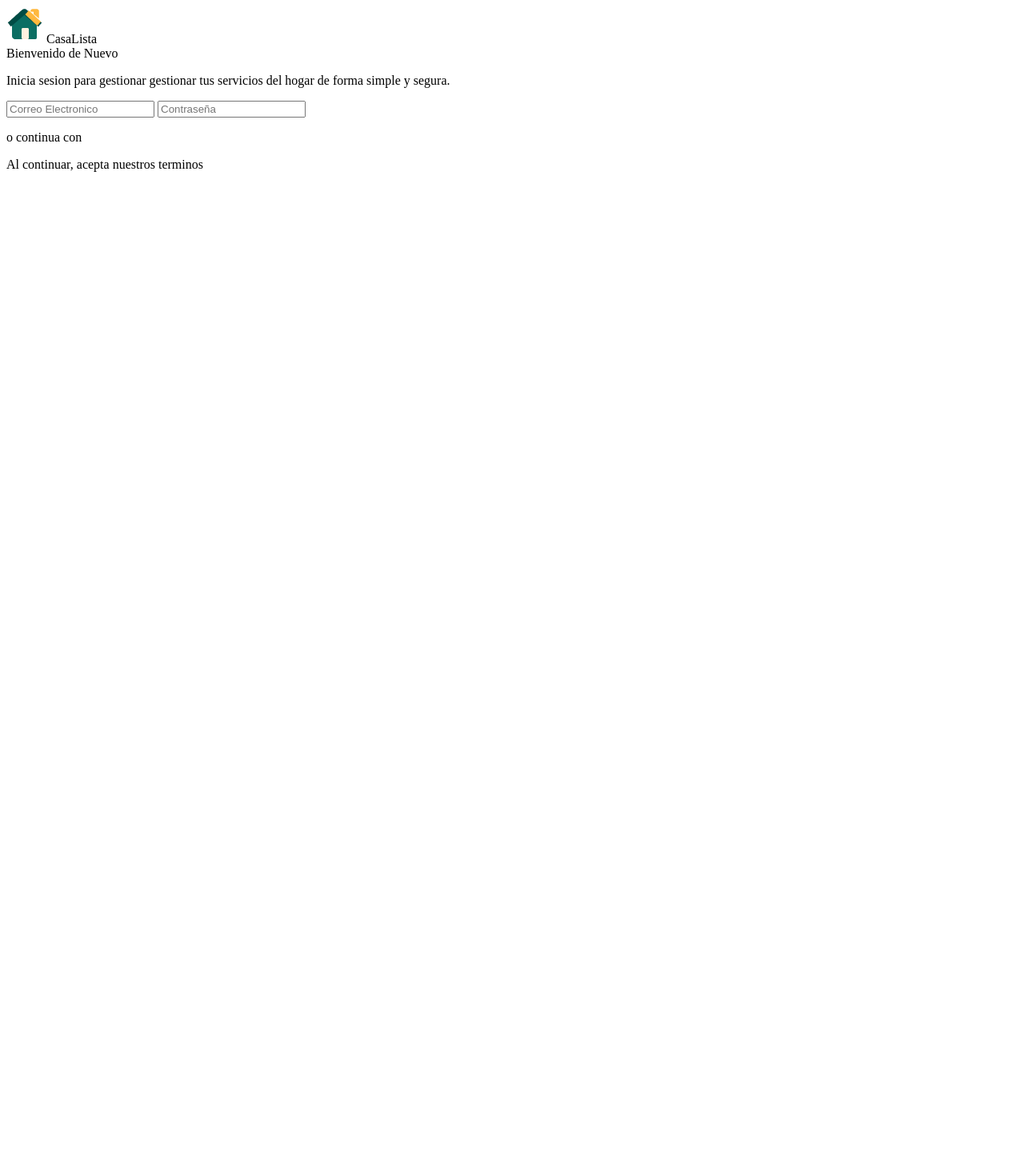
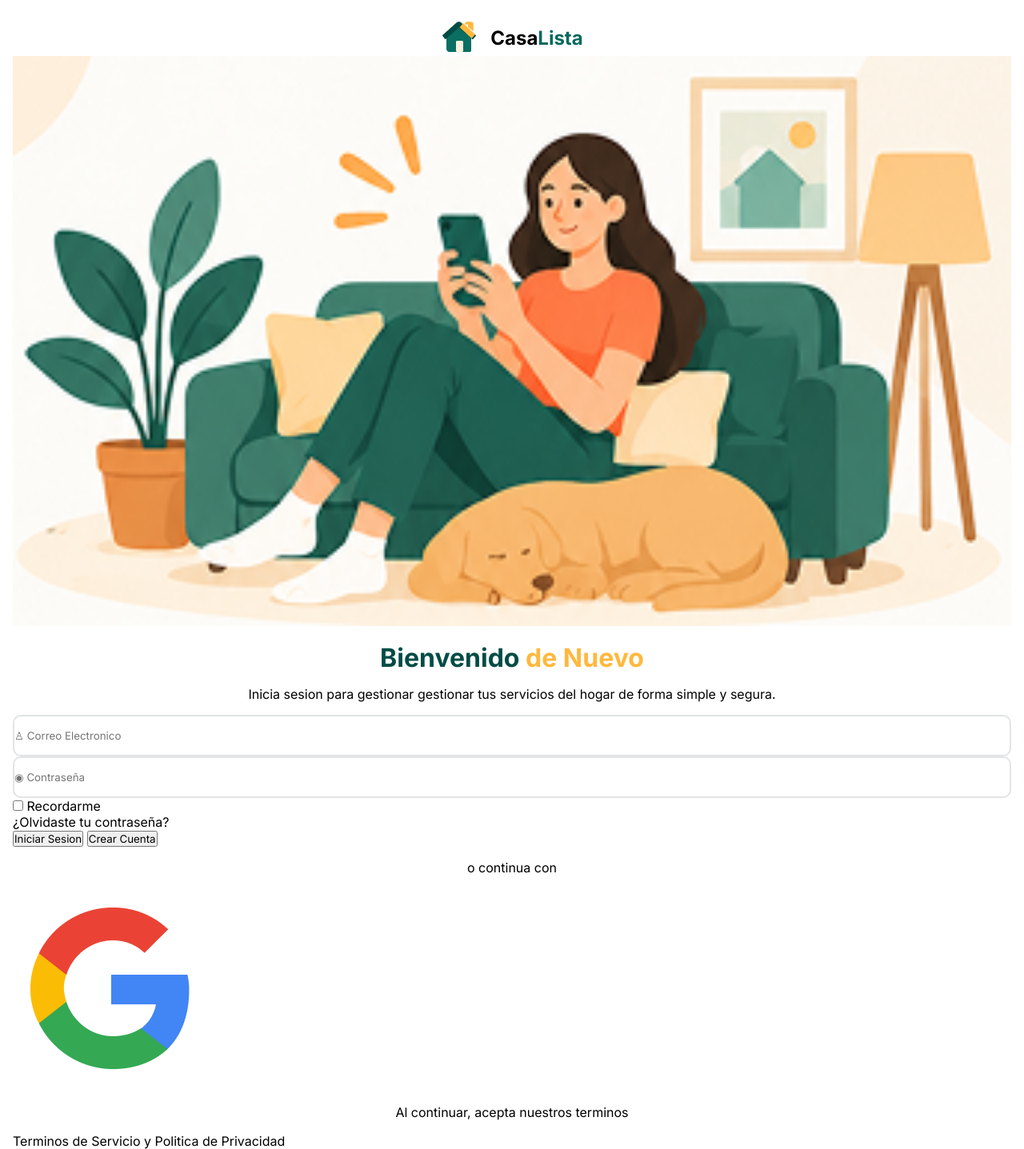
Before and after one commit to dieselLCS/CasaListaIHC, a plain HTML site: page Plataforma/auth/IniciarSesion.html in a window 1280 px wide. Shown: the whole page at 80% size. Before the commit the page ends 800 px from the top, so only its background shows below. Drawn offline with Linux system fonts and the light colour scheme.

Commit message:
buen avance

```diff
--- /dev/null
+++ b/Plataforma/auth/IniciarSesion.css
@@ -0,0 +1,59 @@
+*{
+    margin: 0;
+    padding: 0;
+    box-sizing: border-box;
+    font-family: "Inter", sans-serif;
+}
+.Section1{
+    padding: 0rem 1rem;
+}
+.Contenedor1Section1{
+    display: flex;
+    align-items: center;
+    justify-content: center;
+    gap: 1rem;
+    padding: 1.5rem 0rem 0rem 0rem;
+}
+.TextoLogo{
+    font-size: 1.5rem;
+    font-weight: 700;
+}
+.TextoLogoCasa{
+    color: black;
+}
+.TextoLogoLista{
+    color: #07695D;
+}
+.Contenedor2Section1{
+    align-items: center;
+    padding: 0rem 0rem 1rem 0rem;
+}
+.ImagenPersonaSofa{
+    width: 100%;
+    height: auto;
+}
+.Contenedor3Section1 p{
+    text-align: center;
+    justify-content: center;
+    padding: 1rem 0rem;
+}
+.TextoSaludoBienvenidoDeNuevo{
+    display: flex;
+    align-items: center;
+    justify-content: center;
+    font-weight: 700;
+    font-size: 2rem;
+}
+.TextoSaludoBienvenido{
+    color: #004C45;
+}
+.TextoSaludoDeNuevo{
+    color: #FFB83D;
+}
+.EntradaIniciarSesion input{
+    width: 100%;
+    height: auto;
+    padding: 1rem 0rem;
+    border-radius: 10px;
+    border: 2px solid #E2E4E5;
+}
--- a/Plataforma/auth/IniciarSesion.html
+++ b/Plataforma/auth/IniciarSesion.html
@@ -6,34 +6,60 @@
     <title>CasaLista</title>
     <link href="https://fonts.googleapis.com/css2?family=Inter:ital,opsz,wght@0,14..32,100..900;1,14..32,100..900&display=swap" rel="stylesheet">
     <link rel="icon" href="assets/IconoLogo.png" type="img/png">
+    <link rel="stylesheet" href="IniciarSesion.css">
 </head>
 <body>
     <section class="Section1">
         <div class="Contenedor1Section1">
             <img src="assets/IconoLogo.png">
-            <span><span class="TextoLogoCasa">Casa</span><span class="TextoLogoLista">Lista</span></span>
+            <div class="TextoLogo">
+                <span><span class="TextoLogoCasa">Casa</span><span class="TextoLogoLista">Lista</span></span>
+            </div>
         </div>
 
         <div class="Contenedor2Section1">
-            <span><span class="TextoLogoCasa">Bienvenido</span><span class="TextoLogoLista"> de Nuevo</span></span>
+            <img class="ImagenPersonaSofa" src="assets/PersonaSofa.png" alt="Mujer Sentada en un Sofa Relajada">
+        </div>
+
+        <div class="Contenedor3Section1">
+            <div class="TextoSaludoBienvenidoDeNuevo">
+                <span><span class="TextoSaludoBienvenido">Bienvenido</span><span class="TextoSaludoDeNuevo"> de Nuevo</span></span>
+            </div>
+
             <p>Inicia sesion para gestionar gestionar tus servicios del hogar de forma simple y segura.</p>
-            <input type="text" name="CorreoElectronico" placeholder="Correo Electronico">
-            <input type="text" name="Contraseña" placeholder="Contraseña">
+
+
+            <div class="EntradaIniciarSesion">
+                <input type="text" name="CorreoElectronico" placeholder="♙ Correo Electronico">
+                <input type="text" name="Contraseña" placeholder="◉ Contraseña">
+            </div>
+
             <div>
+                <div>
+                    <input type="checkbox" id="CheckRecordarme" name="CheckBoxRecordarme">
+                    <label for="CheckRecordarme">Recordarme</label>
+                </div>
+                <div>
+                    <a>¿Olvidaste tu contraseña?</a>
+                </div>
+            </div>
 
+            <div>
+                <button>Iniciar Sesion</button>
+                <button>Crear Cuenta</button>
             </div>
+
+            <p>o continua con</p>
+
             <div>
+                <img src="assets/IconoGoogle.png" alt="Logo de Google">
+            </div>
 
-            </div>
-            <p>o continua con</p>
-            <div>
+            <p>Al continuar, acepta nuestros terminos</p>
 
-            </div>
-            <div>
-                <p>Al continuar, acepta nuestros terminos</p>
+        </div>
 
-            </div>
-        </div>
+        <a>Terminos de Servicio y Politica de Privacidad</a>
 
     </section>
 </body>
```
Also changed, not shown: Plataforma/auth/assets/IconoGoogle.png (added), Plataforma/auth/assets/PersonaSofa.png (added).
